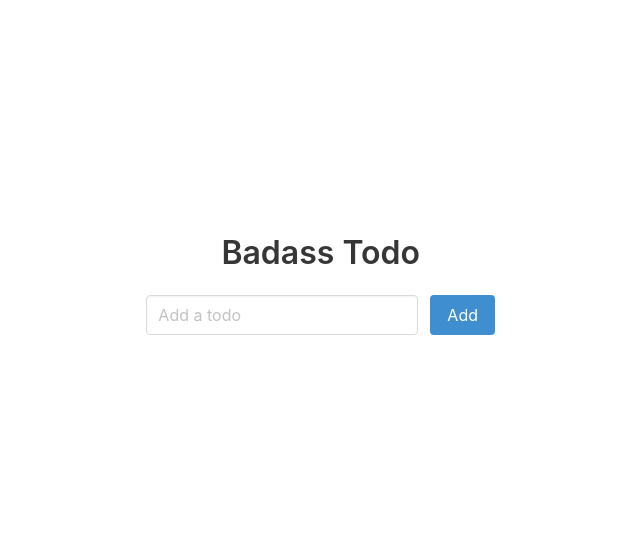
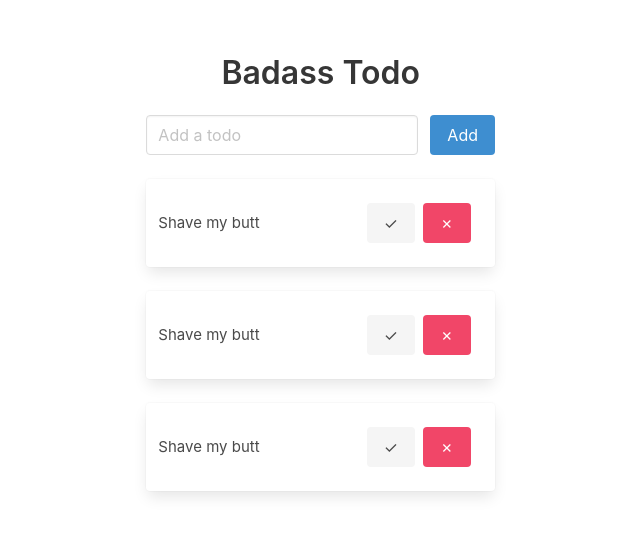
Before and after one commit to korbal/vue3-firebase9-tut, a Vue app: page / in a window 1280 px wide. Shown: the part 115-650 px from the top of the page, without its empty margins (125-765 px from the left). Built offline with nearby package versions, Linux system fonts and the light colour scheme.

Commit message:
I'm drunk, but done with the styles

```diff
--- a/src/App.vue
+++ b/src/App.vue
@@ -2,7 +2,7 @@
 
   <div class="badass-todo">
     <div class="title has-text-centered">Badass Todo</div>
-    <div class="field is-grouped">
+    <div class="field is-grouped mb-5">
   <p class="control is-expanded">
     <input class="input" type="text" placeholder="Add a todo">
   </p>
@@ -11,12 +11,31 @@
       Add
     </a>
   </p>
+  </div>
+
+  <div
+  v-for="i in 3"
+    class="card mb-5"
+  >
+  <div class="card-content">
+    <div class="content">
+      <div class="columns is-mobile is-vcentered">
+          Shave my butt
+        <div class="column">
+        </div>
+        <div class="column is-5 has-text-right">
+          <button class="button is-light">&check;</button>
+          <button class="button is-danger ml-2">&cross;</button>
+        </div>
+
+      </div>
+
+
+    </div>
+  </div>
 </div>
 
-
-  </div>
-
-
+</div>
 </template>
 
 <style>
```
